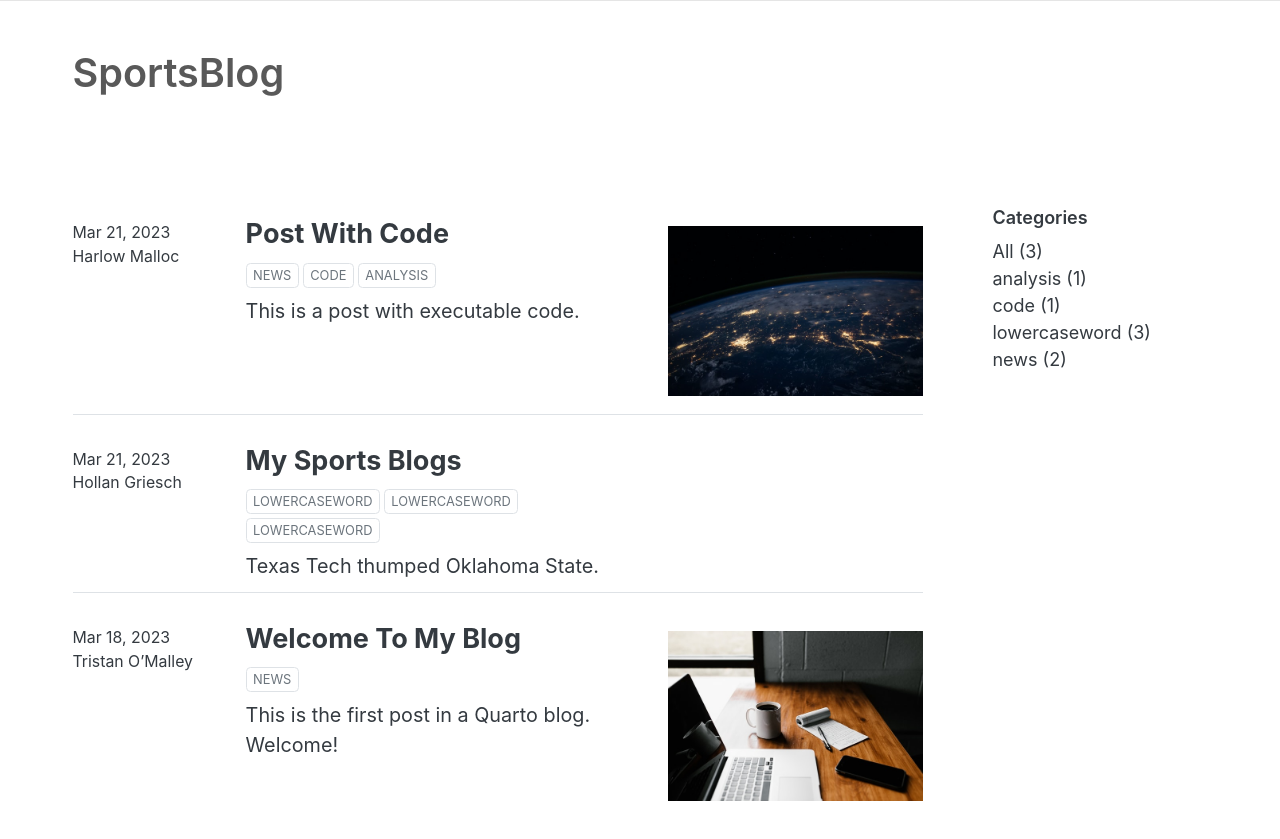
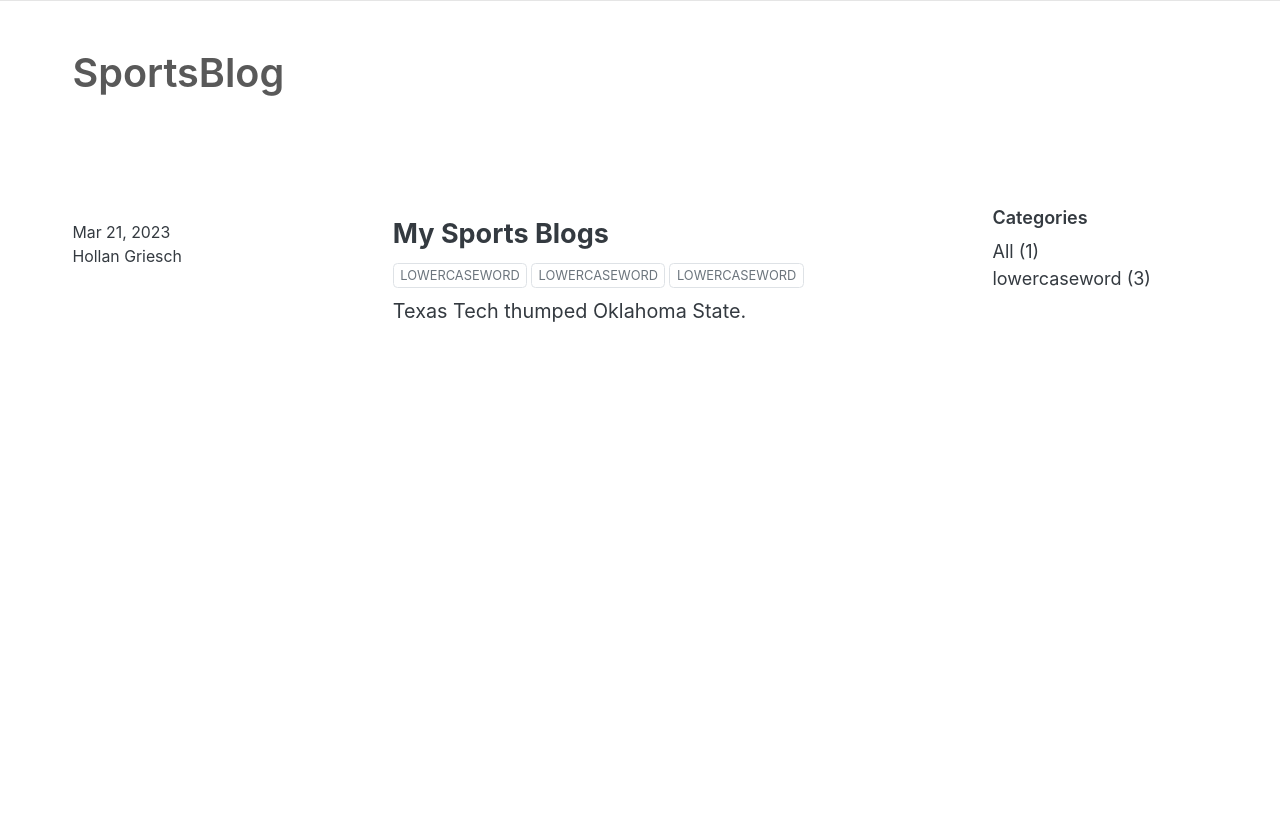
Before and after one commit to hollangriesch/hollangriesch.github.io, a plain HTML site: page index.html in a window 1280 px wide. Shown: the part 67-906 px from the top of the page. Drawn offline with nearby package versions, Linux system fonts and the light colour scheme.

Commit message:
Deleted stock quarto posts

```diff
--- a/index.html
+++ b/index.html
@@ -72,9 +72,9 @@ ul.task-list li input[type="checkbox"] {
     }
 
     const options = {
-      valueNames: ['listing-date','listing-title','listing-author','listing-image','listing-description','listing-categories',{ data: ['index'] },{ data: ['categories'] },{ data: ['listing-date-sort'] },{ data: ['listing-file-modified-sort'] }],
+      valueNames: ['listing-date','listing-title','listing-author','listing-description','listing-categories',{ data: ['index'] },{ data: ['categories'] },{ data: ['listing-date-sort'] },{ data: ['listing-file-modified-sort'] }],
 
-      searchColumns: ["listing-date","listing-title","listing-author","listing-image","listing-description","listing-categories"],
+      searchColumns: ["listing-date","listing-title","listing-author","listing-description","listing-categories"],
     };
 
     window['quarto-listings'] = window['quarto-listings'] || {};
@@ -158,7 +158,7 @@ ul.task-list li input[type="checkbox"] {
 <!-- margin-sidebar -->
     <div id="quarto-margin-sidebar" class="sidebar margin-sidebar">
 
-    <h5 class="quarto-listing-category-title">Categories</h5><div class="quarto-listing-category category-default"><div class="category" data-category="">All <span class="quarto-category-count">(3)</span></div><div class="category" data-category="analysis">analysis <span class="quarto-category-count">(1)</span></div><div class="category" data-category="code">code <span class="quarto-category-count">(1)</span></div><div class="category" data-category="lowercaseword">lowercaseword <span class="quarto-category-count">(3)</span></div><div class="category" data-category="news">news <span class="quarto-category-count">(2)</span></div></div></div>
+    <h5 class="quarto-listing-category-title">Categories</h5><div class="quarto-listing-category category-default"><div class="category" data-category="">All <span class="quarto-category-count">(1)</span></div><div class="category" data-category="lowercaseword">lowercaseword <span class="quarto-category-count">(3)</span></div></div></div>
 <!-- main -->
 <main class="content quarto-banner-title-block column-page-left" id="quarto-document-content">
 
@@ -171,55 +171,7 @@ ul.task-list li input[type="checkbox"] {
 
 <div class="quarto-listing quarto-listing-container-default" id="listing-listing">
 <div class="list quarto-listing-default">
-<div class="quarto-post image-right" data-index="0" data-categories="news,code,analysis" data-listing-date-sort="1679374800000" data-listing-file-modified-sort="1679438594230" data-listing-reading-time-sort="0.045">
-<div class="thumbnail">
-<p><a href="./posts/post-with-code/index.html"> <img src="./posts/post-with-code/image.jpg" class="thumnail-image"> </a></p>
-</div>
-<div class="body">
-<a href="./posts/post-with-code/index.html">
-<h3 class="no-anchor listing-title">
-Post With Code
-</h3>
-<div class="listing-subtitle">
-
-</div>
-</a>
-<div class="listing-categories">
-<div class="listing-category" onclick="window.quartoListingCategory('news'); return false;">
-news
-</div>
-<div class="listing-category" onclick="window.quartoListingCategory('code'); return false;">
-code
-</div>
-<div class="listing-category" onclick="window.quartoListingCategory('analysis'); return false;">
-analysis
-</div>
-</div>
-<a href="./posts/post-with-code/index.html">
-<div class="listing-description">
-This is a post with executable code.
-</div>
-</a>
-</div>
-<div class="metadata">
-<a href="./posts/post-with-code/index.html">
-<div class="listing-date">
-Mar 21, 2023
-</div>
-<div class="listing-author">
-Harlow Malloc
-</div>
-</a>
-</div>
-</div>
-<div class="quarto-post image-right" data-index="1" data-categories="lowercaseword,lowercaseword,lowercaseword" data-listing-date-sort="1679374800000" data-listing-file-modified-sort="1679440310225" data-listing-reading-time-sort="0.025">
-<div class="thumbnail">
-<a href="./posts/Griesch-sports-blog/index.html">
-<div class="thumbnail-image">
-
-</div>
-</a><p><a href="./posts/Griesch-sports-blog/index.html"></a></p>
-</div>
+<div class="quarto-post image-right" data-index="0" data-categories="lowercaseword,lowercaseword,lowercaseword" data-listing-date-sort="1679374800000" data-listing-file-modified-sort="1679440310225" data-listing-reading-time-sort="0.025">
 <div class="body">
 <a href="./posts/Griesch-sports-blog/index.html">
 <h3 class="no-anchor listing-title">
@@ -253,41 +205,6 @@ Mar 21, 2023
 </div>
 <div class="listing-author">
 Hollan Griesch
-</div>
-</a>
-</div>
-</div>
-<div class="quarto-post image-right" data-index="2" data-categories="news" data-listing-date-sort="1679115600000" data-listing-file-modified-sort="1679438594229" data-listing-reading-time-sort="0.16">
-<div class="thumbnail">
-<p><a href="./posts/welcome/index.html"> <img src="./posts/welcome/thumbnail.jpg" class="thumnail-image"> </a></p>
-</div>
-<div class="body">
-<a href="./posts/welcome/index.html">
-<h3 class="no-anchor listing-title">
-Welcome To My Blog
-</h3>
-<div class="listing-subtitle">
-
-</div>
-</a>
-<div class="listing-categories">
-<div class="listing-category" onclick="window.quartoListingCategory('news'); return false;">
-news
-</div>
-</div>
-<a href="./posts/welcome/index.html">
-<div class="listing-description">
-This is the first post in a Quarto blog. Welcome!
-</div>
-</a>
-</div>
-<div class="metadata">
-<a href="./posts/welcome/index.html">
-<div class="listing-date">
-Mar 18, 2023
-</div>
-<div class="listing-author">
-Tristan O’Malley
 </div>
 </a>
 </div>
--- a/listings.json
+++ b/listings.json
@@ -2,9 +2,7 @@
   {
     "listing": "/index.html",
     "items": [
-      "/posts/post-with-code/index.html",
-      "/posts/Griesch-sports-blog/index.html",
-      "/posts/welcome/index.html"
+      "/posts/Griesch-sports-blog/index.html"
     ]
   }
 ]
```
Also changed, not shown: search.json (+1 -15 lines).
